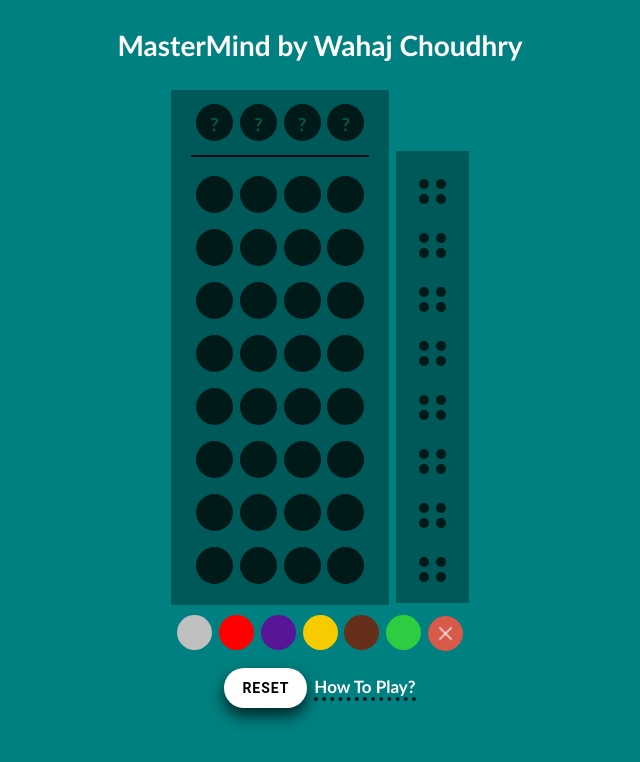
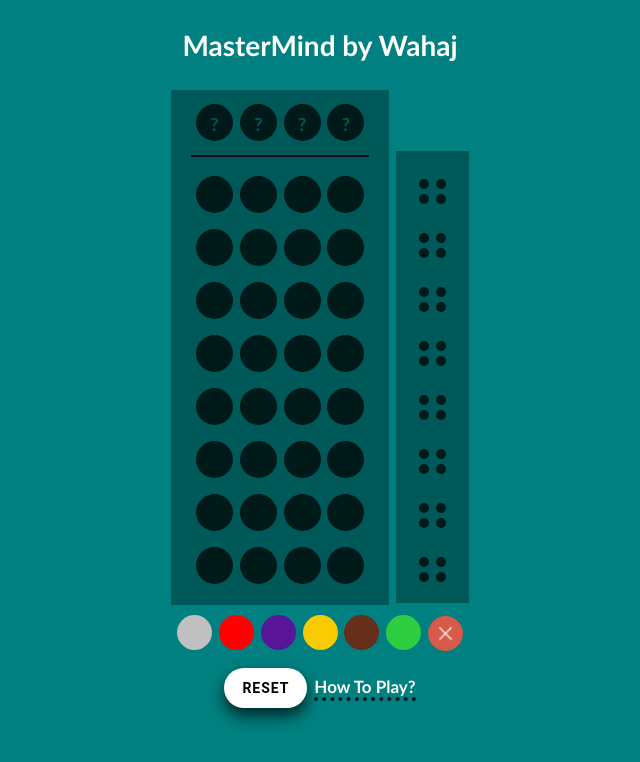
Before and after one commit to itsahmadwahaj/MasterMind, a plain HTML site: page index.html in a window 1280 px wide. Shown: the whole page, without its empty margins (320-960 px from the left). Drawn offline with Linux system fonts and the light colour scheme.

Commit message:
updating name

```diff
--- a/index.html
+++ b/index.html
@@ -15,7 +15,7 @@
     <body>
 
         <div id="" class = 'header'>
-            <p>MasterMind by Wahaj Choudhry</p>
+            <p>MasterMind by Wahaj</p>
         </div>
 
             <div id="guesses">
```
